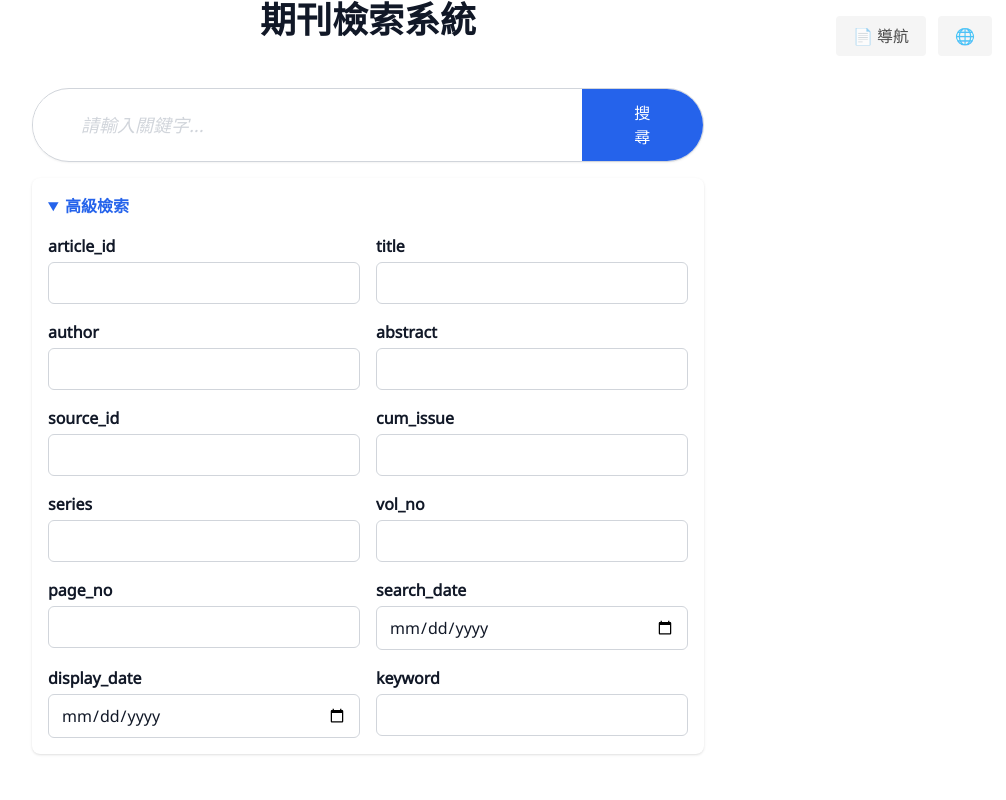
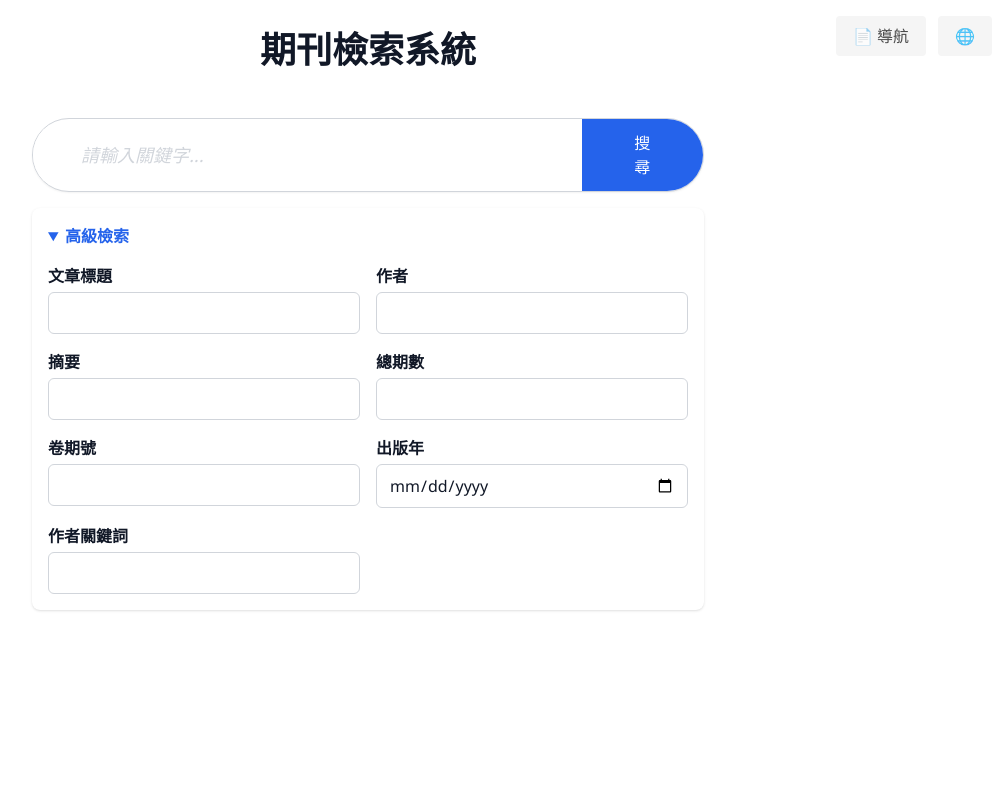
Before and after one commit to Mechanic-Hwang/Journal-Search-System, a FastAPI app: page / in a window 1280 px wide, after a click on "高級檢索". Shown: the whole page, without its empty margins (272-1278 px from the left). Run offline with FastAPI, Linux system fonts and the light colour scheme; some libraries are stand-ins or nearby versions.

Commit message:
修改页面显示

```diff
--- a/templates/manual_upload.html
+++ b/templates/manual_upload.html
@@ -61,7 +61,7 @@
         <input type="hidden" name="lang" value="{{ lang }}">
         <div class="columns is-multiline">
         {% set used_fields = [] %}
-        {% for field in ['article_id', 'title', 'author', 'abstract', 'source_id', 'cum_issue', 'series', 'vol_no', 'page_no', 'search_date', 'display_date', 'keyword', 'url_link'] %}
+        {% for field in ['title', 'author', 'abstract', 'source_id', 'cum_issue', 'series', 'vol_no', 'page_no', 'search_date', 'display_date', 'keyword', 'url_link'] %}
             {% if field not in used_fields %}
             {% set _ = used_fields.append(field) %}
             <div class="column is-half">
--- a/templates/search.html
+++ b/templates/search.html
@@ -64,31 +64,49 @@
                 {{ translation['advanced_search'] }}
             </summary>
             <div class="grid grid-cols-1 md:grid-cols-2 gap-4 mt-4">
-                {% for field in ["article_id", "title", "author", "abstract", "source_id",
-                "cum_issue", "series", "vol_no", "page_no", "search_date",
-                "display_date", "keyword"] %}
                 <div>
-                    <label class="block font-semibold mb-1" for="{{ field }}">{{ translation[field.upper()] or field
-                        }}</label>
-                    {% if field in ["search_date", "display_date"] %}
-                    <input type="date" name="{{ field }}" id="{{ field }}"
-                           class="w-full border border-gray-300 px-3 py-2 rounded-md focus:outline-none focus:ring-2 focus:ring-blue-400"
-                           placeholder="YYYY-MM-DD"
-                           onfocus="this.showPicker()">
-                    {% else %}
-                    <input type="text" name="{{ field }}" id="{{ field }}"
+                    <label class="block font-semibold mb-1" for="title">{{ translation['title'] }}</label>
+                    <input type="text" name="title" id="title"
                            class="w-full border border-gray-300 px-3 py-2 rounded-md focus:outline-none focus:ring-2 focus:ring-blue-400"/>
-                    {% endif %}
                 </div>
-                {% endfor %}
+                <div>
+                    <label class="block font-semibold mb-1" for="author">{{ translation['author'] }}</label>
+                    <input type="text" name="author" id="author"
+                           class="w-full border border-gray-300 px-3 py-2 rounded-md focus:outline-none focus:ring-2 focus:ring-blue-400"/>
+                </div>
+                <div>
+                    <label class="block font-semibold mb-1" for="abstract">{{ translation['abstract'] }}</label>
+                    <input type="text" name="abstract" id="abstract"
+                           class="w-full border border-gray-300 px-3 py-2 rounded-md focus:outline-none focus:ring-2 focus:ring-blue-400"/>
+                </div>
+                <div>
+                    <label class="block font-semibold mb-1" for="cum_issue">{{ translation['cum_issue'] }}</label>
+                    <input type="text" name="cum_issue" id="cum_issue"
+                           class="w-full border border-gray-300 px-3 py-2 rounded-md focus:outline-none focus:ring-2 focus:ring-blue-400"/>
+                </div>
+                <div>
+                    <label class="block font-semibold mb-1" for="vol_no">{{ translation['vol_no'] }}</label>
+                    <input type="text" name="vol_no" id="vol_no"
+                           class="w-full border border-gray-300 px-3 py-2 rounded-md focus:outline-none focus:ring-2 focus:ring-blue-400"/>
+                </div>
+                <div>
+                    <label class="block font-semibold mb-1" for="display_date">{{ translation['display_date'] }}</label>
+                    <input type="date" name="display_date" id="display_date"
+                           class="w-full border border-gray-300 px-3 py-2 rounded-md focus:outline-none focus:ring-2 focus:ring-blue-400"/>
+                </div>
+                <div>
+                    <label class="block font-semibold mb-1" for="keyword">{{ translation['keyword'] }}</label>
+                    <input type="text" name="keyword" id="keyword"
+                           class="w-full border border-gray-300 px-3 py-2 rounded-md focus:outline-none focus:ring-2 focus:ring-blue-400"/>
+                </div>
             </div>
         </details>
-    </form>
 
-    <!-- 氣泡錯誤提示 -->
-    <div id="errorBubble" class="bubble">
-        {{ translation['query_error'] }}
-    </div>
+
+        <!-- 氣泡錯誤提示 -->
+        <div id="errorBubble" class="bubble">
+            {{ translation['query_error'] }}
+        </div>
 </div>
 
 <script>
--- a/templates/search_results.html
+++ b/templates/search_results.html
@@ -30,7 +30,6 @@
         <thead>
         <tr>
             <th>{{ translation['index'] }}</th>
-            <th>{{ translation['article_id'] }}</th>
             <th>{{ translation['title'] }}</th>
             <th>{{ translation['author'] }}</th>
             <th>{{ translation['abstract'] }}</th>
@@ -49,7 +48,6 @@
         {% for row in results %}
         <tr>
             <td>{{ loop.index + (current_page - 1) * per_page }}</td>
-            <td>{{ row.article_id }}</td>
             <td>{{ row.title }}</td>
             <td>{{ row.author }}</td>
             <td>{{ row.abstract }}</td>
--- a/translations/dictionary.py
+++ b/translations/dictionary.py
@@ -15,7 +15,7 @@
         "upload_title": "期刊資料上傳",
         "choose_file": "選擇文件",
         "upload_button": "上傳",
-        "title": "標題",
+        "title": "文章標題",
         "result": "結果",
         "reason": "詳情",
         "file_error": "檔案讀取錯誤",
@@ -27,20 +27,20 @@
         "success": "成功",
         "no_file": "未選擇文件",
         "index": "序號",
-        # ================ manual upload
+        # ================ manual upload 复用于搜索页的高级检索
         "manual_title": "手動填寫",
         "submit": "提交",
         "article_id": "文章編號",
         "author": "作者",
         "abstract": "摘要",
         "source_id": "來源編號",
-        "cum_issue": "合刊期數",
+        "cum_issue": "總期數",
         "series": "系列",
-        "vol_no": "卷號",
+        "vol_no": "卷期號",
         "page_no": "頁碼",
-        "search_date": "檢索日期",
-        "display_date": "顯示日期",
-        "keyword": "關鍵詞",
+        "search_date": "出版日期(DD-MM-YYYY)",
+        "display_date": "出版年",
+        "keyword": "作者關鍵詞",
         "url_link": "連結",
         "title_required": "標題不能為空",
         #     top_menu 導航欄和語言切換
@@ -92,7 +92,7 @@
         "vol_no": "Volume No.",
         "page_no": "Page No.",
         "search_date": "Search Date",
-        "display_date": "Display Date",
+        "display_date": "Publication Year",
         "keyword": "Keyword",
         "url_link": "URL Link",
         "title_required": "Title cannot be empty",
```
